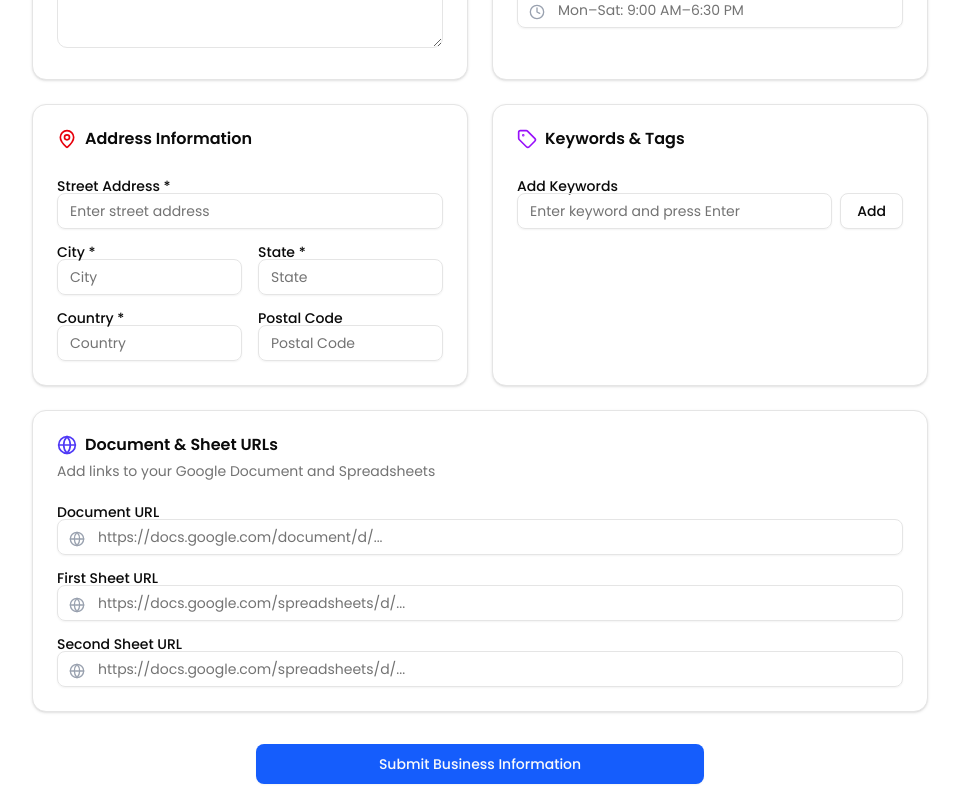
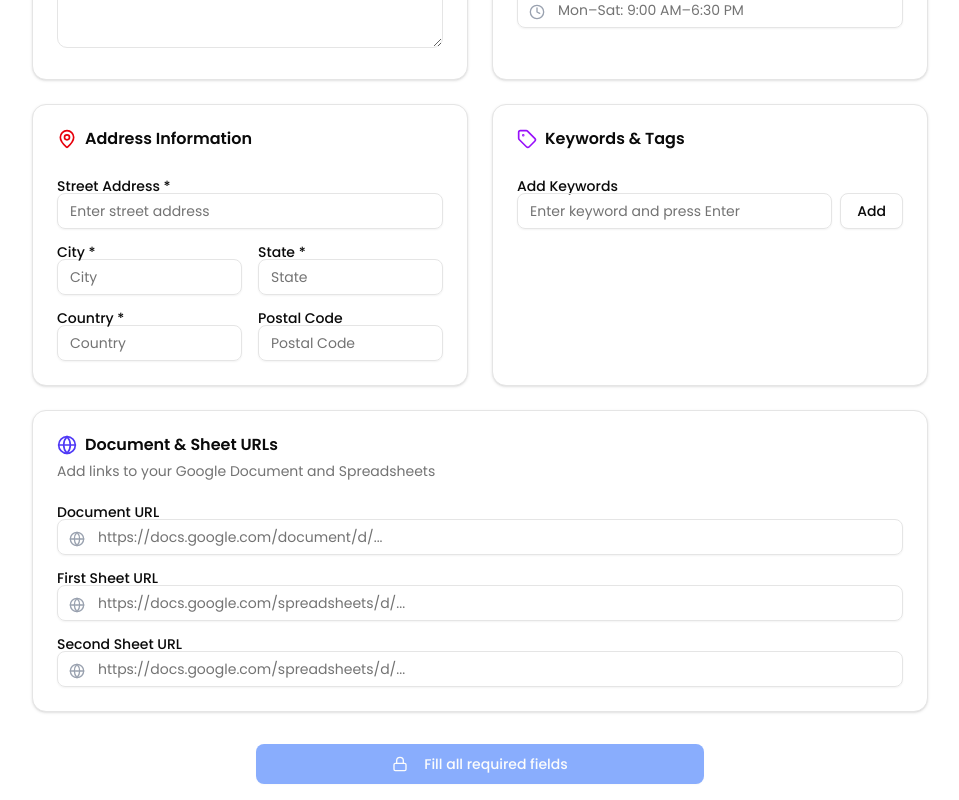
Before and after one commit to Ganesh-Karthick-Dev/seo-automation, a Next.js app: page /dashboard in a window 1280 px wide. Shown: the part 559-1359 px from the top of the page, without its empty margins (290-1249 px from the left). Built offline with nearby package versions, Linux system fonts and the light colour scheme.

Commit message:
everything completed

```diff
--- a/src/app/form-automation/business-form.jsx
+++ b/src/app/form-automation/business-form.jsx
@@ -7,7 +7,7 @@ import { Input } from "../../components/ui/input.jsx"
 import { Label } from "../../components/ui/label.jsx"
 import { Badge } from "../../components/ui/badge.jsx"
 import { DropdownMenu, DropdownMenuContent, DropdownMenuItem, DropdownMenuTrigger } from "../../components/ui/dropdown-menu.jsx"
-import { Loader2, Building2, Globe, Mail, Phone, MapPin, Clock, Tag, CheckCircle, AlertCircle, ChevronDown } from "lucide-react"
+import { Loader2, Building2, Globe, Mail, Phone, MapPin, Clock, Tag, CheckCircle, AlertCircle, ChevronDown, Lock } from "lucide-react"
 import { saveAs } from "file-saver"
 
 
@@ -497,6 +497,7 @@ export default function BusinessForm() {
   const [isSubmitting, setIsSubmitting] = useState(false)
   const [response, setResponse] = useState(null)
   const [error, setError] = useState(null)
+console.log("formData",response);
 
   const handleInputChange = (field, value) => {
     setFormData((prev) => ({
@@ -559,7 +560,6 @@ export default function BusinessForm() {
     e.preventDefault()
     setIsSubmitting(true)
     setError(null)
-    setResponse(null)
 
     try {
       // Create a modified version of formData with only category labels
@@ -568,20 +568,20 @@ export default function BusinessForm() {
         categories: formData.categories.map(cat => cat.label)
       }
 
-      const response = await fetch("https://webnoxdigital.app.n8n.cloud/webhook/64c0df4c-3c91-4ba9-9965-1fd9ab656978", {
+      // Set immediate response
+      setResponse({
+        status: "initiated",
+        message: "Your request has been initiated. Please check the document for updates."
+      })
+
+      // Make API call in background without waiting
+      fetch("https://webnoxdigital.app.n8n.cloud/webhook-test/64c0df4c-3c91-4ba9-9965-1fd9ab656978", {
         method: "POST",
         headers: {
           "Content-Type": "application/json",
         },
         body: JSON.stringify(submissionData),
       })
-
-      if (!response.ok) {
-        throw new Error(`HTTP error! status: ${response.status}`)
-      }
-
-      const data = await response.json()
-      setResponse(data)
     } catch (err) {
       setError(err instanceof Error ? err.message : "An error occurred while submitting the form")
     } finally {
@@ -603,27 +603,40 @@ export default function BusinessForm() {
     }
   }
 
+  // Function to check if all required fields are filled
+  const isFormValid = () => {
+    return (
+      formData.businessName.trim() !== "" &&
+      formData.categories.length > 0 &&
+      formData.description.trim() !== "" &&
+      formData.email.trim() !== "" &&
+      formData.phone.trim() !== "" &&
+      formData.address.trim() !== "" &&
+      formData.city.trim() !== "" &&
+      formData.state.trim() !== "" &&
+      formData.country.trim() !== "" &&
+      formData.keywords.length > 0 &&
+      formData.documentUrl.trim() !== "" &&
+      formData.sheet1Url.trim() !== "" &&
+      formData.sheet2Url.trim() !== ""
+    )
+  }
+
   if (response) {
     return (
       <div className="min-h-screen bg-gradient-to-br bg-white w-full p-4">
         <div className="max-w-2xl mx-auto pt-8">
-          <Card className="border-green-200 bg-green-50">
+          <Card className="border-blue-200 bg-blue-50">
             <CardHeader className="text-center">
-              <div className="mx-auto w-16 h-16 bg-green-100 rounded-full flex items-center justify-center mb-4">
-                <CheckCircle className="w-8 h-8 text-green-600" />
+              <div className="mx-auto w-16 h-16 bg-blue-100 rounded-full flex items-center justify-center mb-4">
+                <CheckCircle className="w-8 h-8 text-blue-600" />
               </div>
-              <CardTitle className="text-green-800">Submission Successful!</CardTitle>
-              <CardDescription className="text-green-600">
-                Your business data has been submitted successfully.
+              <CardTitle className="text-blue-800">Request Initiated!</CardTitle>
+              <CardDescription className="text-blue-600">
+                Your business data submission has been initiated. Please check the document for updates.
               </CardDescription>
             </CardHeader>
             <CardContent>
-              <div className="bg-white rounded-lg p-4 border">
-                <h3 className="font-semibold mb-2 text-gray-800">Response:</h3>
-                <pre className="text-sm text-gray-600 whitespace-pre-wrap overflow-auto">
-                  {JSON.stringify(response, null, 2)}
-                </pre>
-              </div>
               <Button
                 onClick={() => {
                   setResponse(null)
@@ -641,6 +654,9 @@ export default function BusinessForm() {
                     postalCode: "",
                     hours: "",
                     keywords: [],
+                    documentUrl: "",
+                    sheet1Url: "",
+                    sheet2Url: "",
                   })
                 }}
                 className="w-full mt-4"
@@ -993,7 +1009,7 @@ export default function BusinessForm() {
           <div className="mt-8 flex justify-center">
             <Button
               type="submit"
-              disabled={isSubmitting}
+              disabled={isSubmitting || !isFormValid()}
               className="w-full max-w-md bg-blue-600 hover:bg-blue-700"
               size="lg"
             >
@@ -1001,6 +1017,11 @@ export default function BusinessForm() {
                 <>
                   <Loader2 className="mr-2 h-4 w-4 animate-spin" />
                   Submitting...
+                </>
+              ) : !isFormValid() ? (
+                <>
+                  <Lock className="mr-2 h-4 w-4" />
+                  Fill all required fields
                 </>
               ) : (
                 "Submit Business Information"
```
